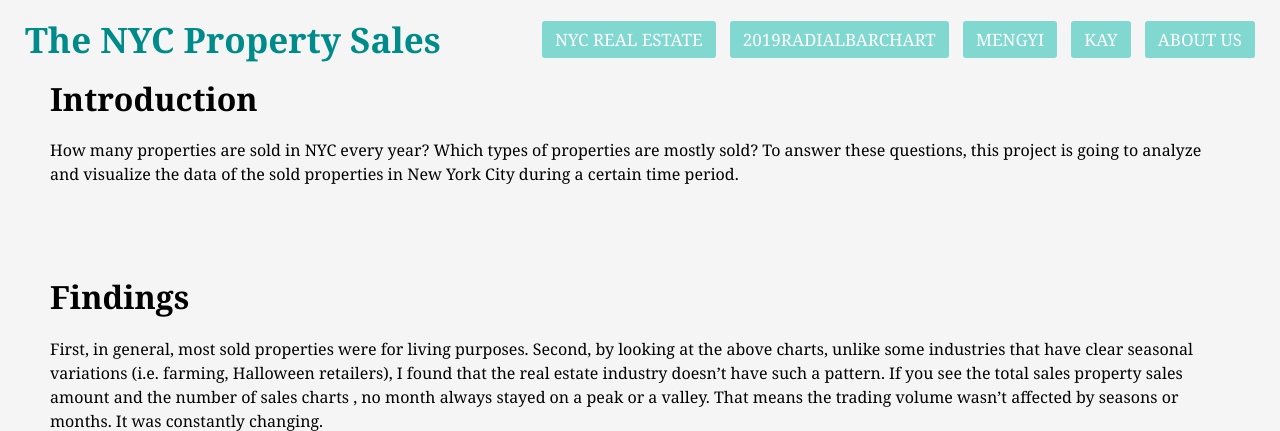
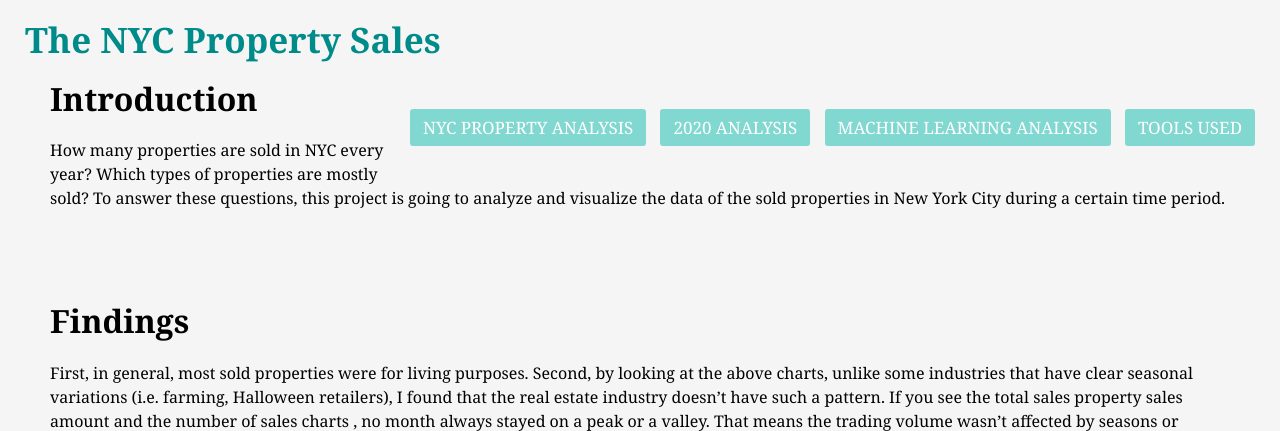
Before and after one commit to fsabree/NYC-Real-Estate-Analysis, a Python web app: template templates/NYC.html in a window 1280 px wide. Shown: the top 431 px of the page. Run offline with Jinja, Linux system fonts and the light colour scheme; the template is opened without the code that fills it, so the values that code supplies are empty; some libraries are stand-ins or nearby versions.

Commit message:
updating

```diff
--- a/templates/NYC.html
+++ b/templates/NYC.html
@@ -4,7 +4,7 @@
 <head>
   <meta charset="UTF-8">
   <meta name="viewport" content="width=device-width, initial-scale=1.0">
-  <title>New York Real Estate Market</title>
+  <title>NYC Property Analysis</title>
   <link rel="stylesheet" href="https://stackpath.bootstrapcdn.com/bootstrap/4.4.1/css/bootstrap.min.css" integrity="sha384-Vkoo8x4CGsO3+Hhxv8T/Q5PaXtkKtu6ug5TOeNV6gBiFeWPGFN9MuhOf23Q9Ifjh" crossorigin="anonymous">
 
 	<!-- Importing the other links -->
@@ -25,11 +25,10 @@
 
 		<label class="logo"><a class="logoactive" href="index.html">The NYC Property Sales</a></label>
 		<ul>
-			<li><a class="active" href="NYC.html">NYC REAL ESTATE</a></li>
-			<li><a class="active" href="/2019RadialBarChart/index.html">2019RadialBarChart</a></li>
-			<li><a class="active" href="tvt.html">Mengyi</a></li>
-			<li><a class="active" href="stats.html">Kay</a></li>
-			<li><a class="active" href="about.html">About Us</a></li>
+      <li><a class="active" href="NYC.html">NYC Property Analysis</a></li>
+			<li><a class="active" href="nyc_corona.html">2020 Analysis</a></li>
+			<li><a class="active" href="tvt.html">Machine Learning Analysis</a></li>
+			<li><a class="active" href="stats.html">Tools Used</a></li>
 		</ul>
 	</nav>
 
```
Also changed, not shown: 3 other files.
